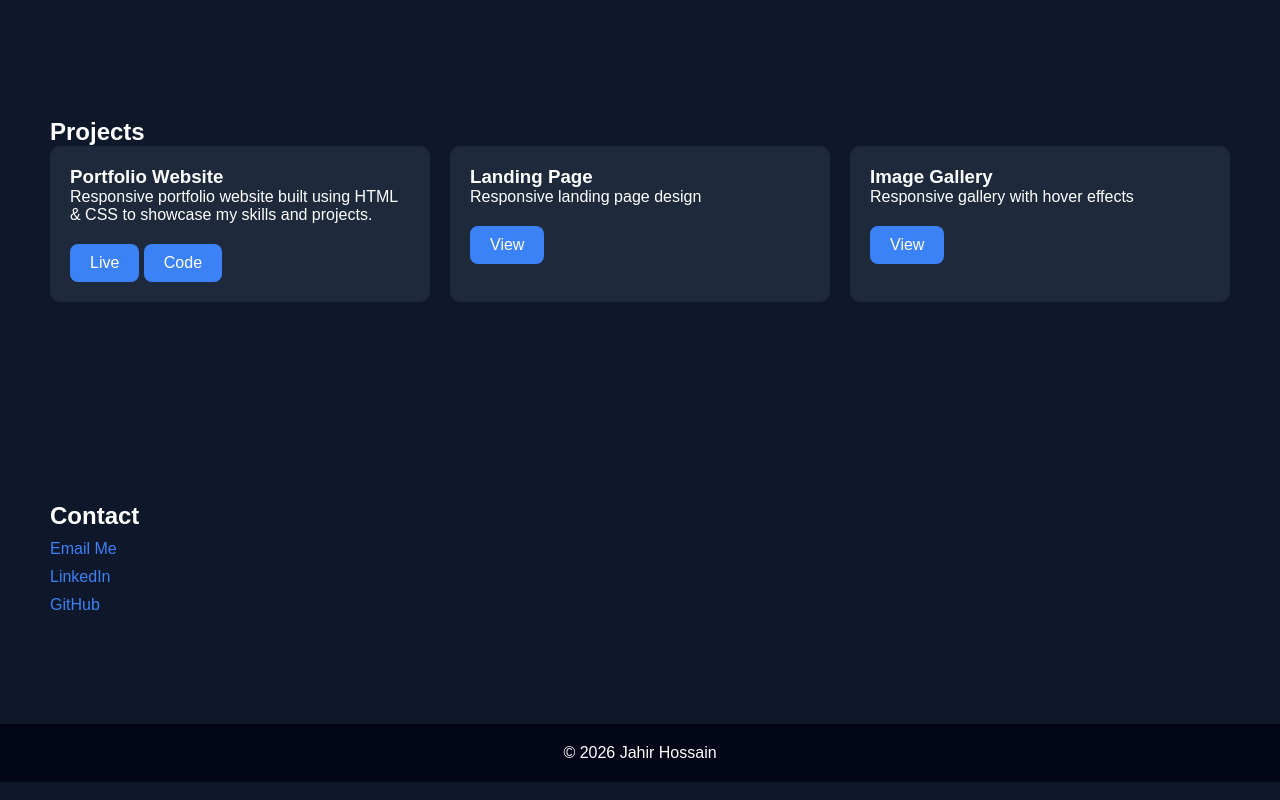
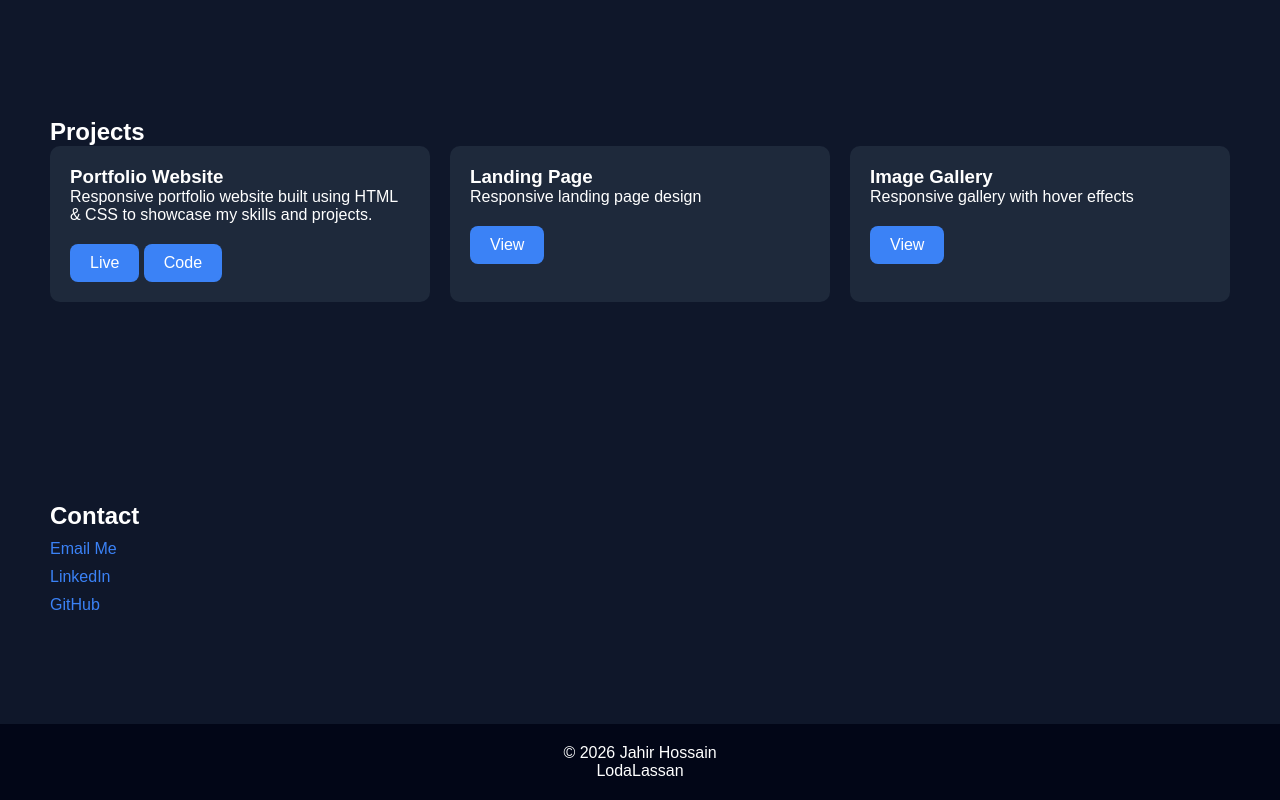
Before and after one commit to whojahir/Syntecxhub_PortfolioWebsite, a plain HTML site: page index.html in a window 1280 px wide. Shown: the part 1314-2114 px from the top of the page. Drawn offline with Linux system fonts and the light colour scheme.

Commit message:
Update: describe what you changed

```diff
--- a/index.html
+++ b/index.html
@@ -91,6 +91,7 @@
   <!-- Footer -->
   <footer>
     <p>© 2026 Jahir Hossain</p>
+    <p>LodaLassan</p>
   </footer>
 
 </body>
```
